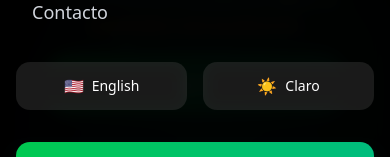
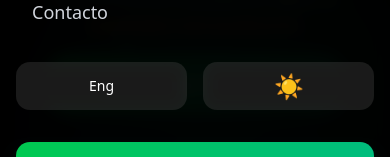
Before and after one commit to PixeL22x/7pixels-website, a Next.js app: page / in a window 390 px wide. Both pictures are taken after a click on the button 358 px from the left and 32 px from the top of the page. Shown: the part 307-464 px from the top of the page. Built offline with nearby package versions, Linux system fonts and the light colour scheme.

Commit message:
feat: Simplify mobile theme and language controls - Eng/Esp and Sun/Moon icons only

```diff
--- a/src/components/modern-navbar.tsx
+++ b/src/components/modern-navbar.tsx
@@ -245,9 +245,8 @@ const ModernNavbar = () => {
                     whileTap={{ scale: 0.95 }}
                     onClick={toggleLanguage}
                   >
-                    <span className="mr-2">{language === 'es' ? '🇺🇸' : '🇪🇸'}</span>
                     <span className="text-sm font-medium">
-                      {language === 'es' ? 'English' : 'Español'}
+                      {language === 'es' ? 'Eng' : 'Esp'}
                     </span>
                   </motion.button>
 
@@ -257,9 +256,8 @@ const ModernNavbar = () => {
                     whileTap={{ scale: 0.95 }}
                     onClick={toggleTheme}
                   >
-                    <span className="mr-2">{theme === 'dark' ? '☀️' : '🌙'}</span>
-                    <span className="text-sm font-medium">
-                      {theme === 'dark' ? 'Claro' : 'Oscuro'}
+                    <span className="text-2xl">
+                      {theme === 'dark' ? '☀️' : '🌙'}
                     </span>
                   </motion.button>
                 </motion.div>
```
